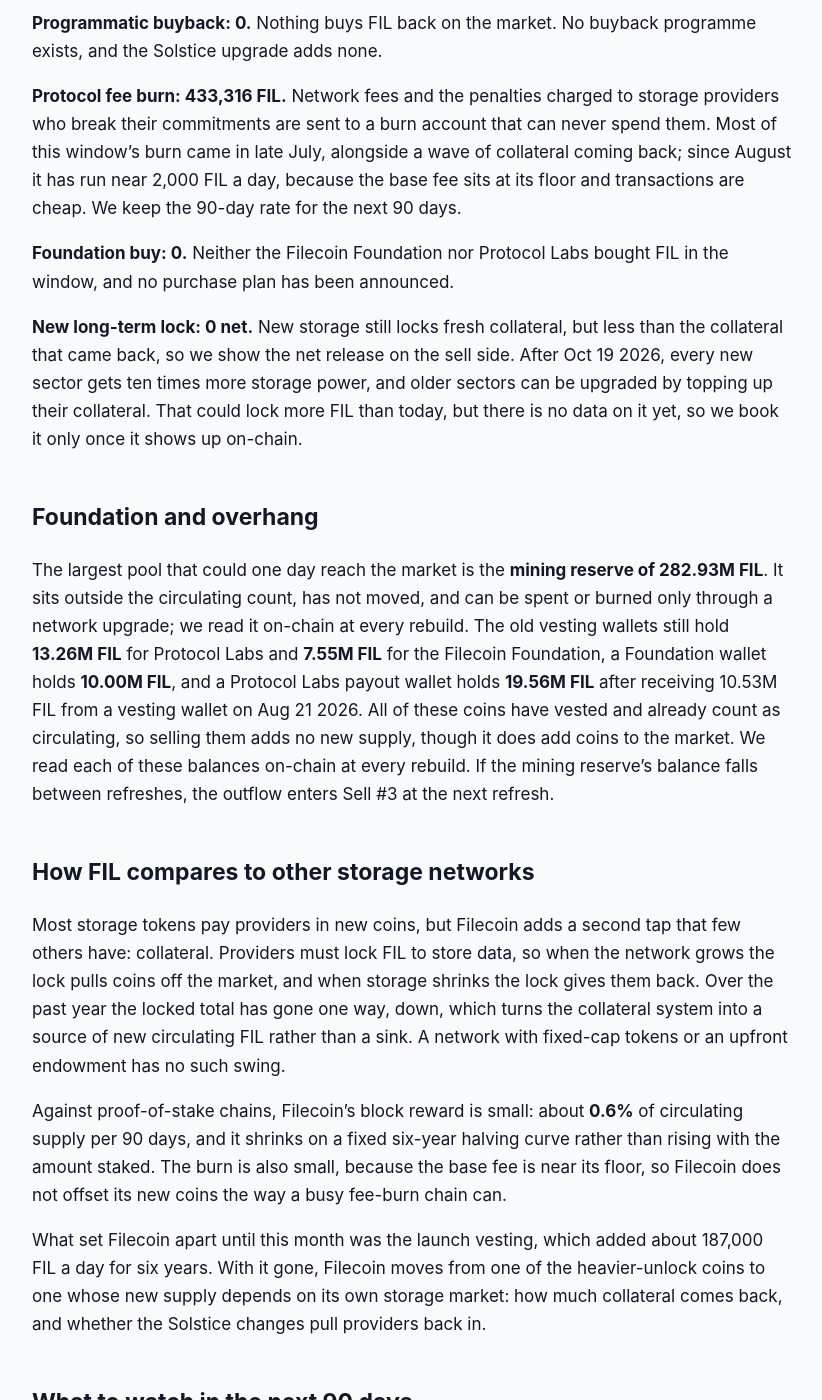
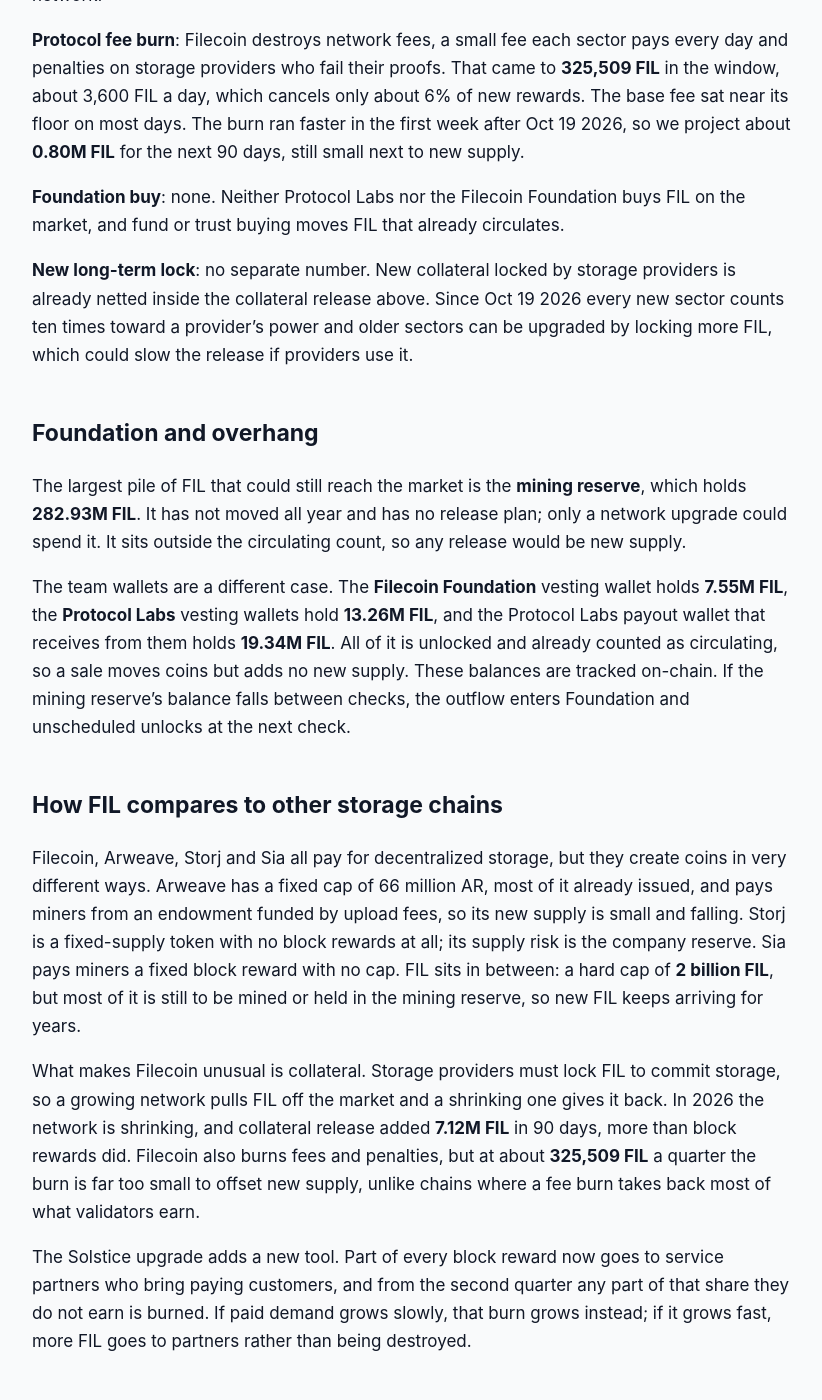
Before and after one commit to jeevansongmy-spec/mrnasdog-articles, a Jekyll site: the page built from crypto/fil-pressure-framework.md, in a window 1280 px wide and 1400 px high, scrolled down 1648 px. Shown: the whole window, without its empty margins (228-1050 px from the left). Built offline with Jekyll 4.4.1, drawn with Linux system fonts in a browser that asks for light colours; some of the changed text lies outside the part shown.

Commit message:
publish: crypto/fil-pressure-framework

```diff
--- a/crypto/fil-pressure-framework.md
+++ b/crypto/fil-pressure-framework.md
@@ -1,6 +1,6 @@
 ---
 title:         "FIL Inflation Analysis · October 2026 · Supply growing · projected to keep growing"
-description:   "FIL supply is growing: 16.43M vested, 10.19M collateral returned and 5.30M mined against a 433K burn: +3.77% in 90 days, about +1.78% next as vesting ended."
+description:   "FIL is inflationary: +3.14% net in 90 days from the last team unlocks, returned collateral and block rewards. The unlocks ended Oct 14 2026; next +1.58%."
 canonical_url: "https://mrnasdog.com/research/fil/inflation"
 tags:          ["crypto", "fil", "filecoin", "storage"]
 published:     true
@@ -12,60 +12,60 @@ published:     true
 
 # FIL Inflation Analysis · October 2026 · Supply growing · projected to keep growing
 
-FIL supply grew fast over the last 90 days and should keep growing, but at less than half the pace. In the 90 days to Oct 16 2026, Filecoin added **16.43M FIL** from the launch vesting of Protocol Labs and the Filecoin Foundation, **10.19M FIL** from storage collateral that came back to providers and **5.30M FIL** of block rewards, while fees and penalties burned **433,316 FIL**, so net supply rose **+3.77%**. The six-year vesting ended on Oct 14 2026, so the MrNasDog Pressure Framework projects about **+1.78%** for the next 90 days, driven by block rewards and returning collateral.
+**FIL** is inflationary: Filecoin's circulating supply grew **+3.14%** in the 90 days to Oct 26 2026, and we project about **+1.58%** for the next 90 days. New FIL came from the last Protocol Labs and Filecoin Foundation unlocks (**14.04M FIL**, ended Oct 14 2026), collateral returned by storage providers (**7.12M**) and block rewards (**5.53M**), against a burn of only **325,509 FIL**. Filecoin has a hard cap of **2 billion FIL**; other trackers read **+3.74%** for the same 90 days.
 
 ## The verdict, in one paragraph
 
-Our ledger reads FIL at **+3.77%** net over the last 90 days and **+1.78%** over the next 90. The inflation monitor reads **+4.64%**, a gap of **0.87 percentage points**, which is above our 0.5-point limit, so the coin page carries a ⚠ monitor gap note. We split the gap into three parts: the monitor divides by the smaller supply of Jul 11 2026 (worth **0.18 points**), its window ends a week earlier than ours (worth **0.16 points**), and the supply figure it reads, which sits about 86M FIL below the chain's own circulating count, rose 4.30M FIL faster than the chain did (worth **0.54 points**). Our on-chain number stays. In one line: Filecoin is **inflationary by design, and just past its biggest unlock**.
+Net new supply for Filecoin over the last 90 days is **+3.14%** of the **838.49M FIL** in circulation. Other trackers read **+3.74%** for the same window, a gap of **0.60 points**, and the coin page carries no warning note. The bigger story is the change ahead: the six-year team unlock that supplied more than half of the new FIL is finished, so the next 90 days should add about **+1.58%**, roughly half the pace. FIL is a shrinking storage network that still releases more coins than it burns: **inflationary, but cooling after the end of vesting**.
 
 ## Sell pressure: where new FIL comes from
 
-**Protocol inflation: 5.30M FIL.** Filecoin pays the storage providers who win blocks in new FIL from a reward pool that still holds **690.0M FIL**. Over the window the pool paid out 5.30M FIL, about 58,900 a day, and 75% of each payment is locked for 180 days before the provider can sell it. The block reward shrinks slowly by design, halving about every six years, so the next 90 days come to about **5.07M FIL**. The Solstice upgrade on Oct 19 2026 splits each block reward between providers and a new service fund, but it creates the same amount of FIL.
+**Block rewards** are the first source. Filecoin storage providers win new FIL for every block, and the network minted **5.27M FIL** between Jul 28 and Oct 26 2026, about 58,500 FIL a day. A quarter of each reward is free at once and the other three quarters unlock in equal steps over 180 days, so the FIL that actually reached the market from rewards in the window was **5.53M**, partly from rewards won earlier in 2026. Since the Solstice upgrade on Oct 19 2026, about 5% of each block reward goes to service partners who bring paying customers, instead of to storage providers. For the next 90 days we expect about **5.37M FIL** from rewards.
 
-**Vesting unlocks: 16.43M FIL.** At launch in 2020, Protocol Labs and the Filecoin Foundation received a large allocation that unlocked in a straight line over six years, about 187,000 FIL a day. That vesting ended on **Oct 14 2026**. The vested total has not moved since, so the next 90 days add **0 FIL** from vesting. This single change is why the next 90 days look so much lighter than the last.
+**Vesting unlocks** were the largest source and are now over. The Protocol Labs and Filecoin Foundation allocations unlocked in a straight line for six years from October 2020, and the last coins unlocked on **Oct 14 2026**. In the 79 days of the window before that date the unlock freed **14.04M FIL**: **3.59M** from the Filecoin Foundation wallet, **7.18M** from four large Protocol Labs wallets and **3.27M** from 91 smaller Protocol Labs wallets. Two more Protocol Labs vesting wallets were already empty, so they freed nothing. For the next 90 days this row is zero.
 
-**Foundation and unscheduled unlocks: 0.** The mining reserve holds **282.93M FIL** and did not move in the window; only a network upgrade can spend or burn it. The Foundation and Protocol Labs wallets hold coins that already vested, which count as circulating, so a sale from them moves coins between holders and adds no new supply.
+**Foundation and unscheduled unlocks** add nothing. The mining reserve did not move, and the team wallets that still hold FIL are already unlocked and counted, so spending them adds no new supply.
 
-**Long-term locked coins: 10.19M FIL released.** Storage providers lock FIL as collateral while they store data, together with the locked share of their rewards. When storage deals end, that collateral comes back. In this window more came back than new storage locked: the locked total fell from **72.59M** to **62.40M FIL**. It has fallen every month for the past year, about 4.7M FIL a month on average, so we expect a similar **10.19M FIL** release in the next 90 days. Filecoin has no bankruptcy estate.
+**Long-term locked collateral** is the third source. Filecoin storage providers lock FIL as collateral for every sector of storage they commit, and get it back when the sector ends. The network has been shrinking, so more collateral came back than was newly locked: the total fell from about **68.84M** to **61.72M FIL**, and **7.12M FIL** returned to the market. In the first week after the Solstice upgrade the release ran a little faster, so we project about **8.65M FIL** for the next 90 days. Filecoin has no bankruptcy estate.
 
 ## Buy pressure: where new FIL goes
 
-**Programmatic buyback: 0.** Nothing buys FIL back on the market. No buyback programme exists, and the Solstice upgrade adds none.
+**Programmatic buyback**: none. No contract, foundation or company buys FIL back for the network.
 
-**Protocol fee burn: 433,316 FIL.** Network fees and the penalties charged to storage providers who break their commitments are sent to a burn account that can never spend them. Most of this window's burn came in late July, alongside a wave of collateral coming back; since August it has run near 2,000 FIL a day, because the base fee sits at its floor and transactions are cheap. We keep the 90-day rate for the next 90 days.
+**Protocol fee burn**: Filecoin destroys network fees, a small fee each sector pays every day and penalties on storage providers who fail their proofs. That came to **325,509 FIL** in the window, about 3,600 FIL a day, which cancels only about 6% of new rewards. The base fee sat near its floor on most days. The burn ran faster in the first week after Oct 19 2026, so we project about **0.80M FIL** for the next 90 days, still small next to new supply.
 
-**Foundation buy: 0.** Neither the Filecoin Foundation nor Protocol Labs bought FIL in the window, and no purchase plan has been announced.
+**Foundation buy**: none. Neither Protocol Labs nor the Filecoin Foundation buys FIL on the market, and fund or trust buying moves FIL that already circulates.
 
-**New long-term lock: 0 net.** New storage still locks fresh collateral, but less than the collateral that came back, so we show the net release on the sell side. After Oct 19 2026, every new sector gets ten times more storage power, and older sectors can be upgraded by topping up their collateral. That could lock more FIL than today, but there is no data on it yet, so we book it only once it shows up on-chain.
+**New long-term lock**: no separate number. New collateral locked by storage providers is already netted inside the collateral release above. Since Oct 19 2026 every new sector counts ten times toward a provider's power and older sectors can be upgraded by locking more FIL, which could slow the release if providers use it.
 
 ## Foundation and overhang
 
-The largest pool that could one day reach the market is the **mining reserve of 282.93M FIL**. It sits outside the circulating count, has not moved, and can be spent or burned only through a network upgrade; we read it on-chain at every rebuild. The old vesting wallets still hold **13.26M FIL** for Protocol Labs and **7.55M FIL** for the Filecoin Foundation, a Foundation wallet holds **10.00M FIL**, and a Protocol Labs payout wallet holds **19.56M FIL** after receiving 10.53M FIL from a vesting wallet on Aug 21 2026. All of these coins have vested and already count as circulating, so selling them adds no new supply, though it does add coins to the market. We read each of these balances on-chain at every rebuild. If the mining reserve's balance falls between refreshes, the outflow enters Sell #3 at the next refresh.
+The largest pile of FIL that could still reach the market is the **mining reserve**, which holds **282.93M FIL**. It has not moved all year and has no release plan; only a network upgrade could spend it. It sits outside the circulating count, so any release would be new supply.
 
-## How FIL compares to other storage networks
+The team wallets are a different case. The **Filecoin Foundation** vesting wallet holds **7.55M FIL**, the **Protocol Labs** vesting wallets hold **13.26M FIL**, and the Protocol Labs payout wallet that receives from them holds **19.34M FIL**. All of it is unlocked and already counted as circulating, so a sale moves coins but adds no new supply. These balances are tracked on-chain. If the mining reserve's balance falls between checks, the outflow enters Foundation and unscheduled unlocks at the next check.
 
-Most storage tokens pay providers in new coins, but Filecoin adds a second tap that few others have: collateral. Providers must lock FIL to store data, so when the network grows the lock pulls coins off the market, and when storage shrinks the lock gives them back. Over the past year the locked total has gone one way, down, which turns the collateral system into a source of new circulating FIL rather than a sink. A network with fixed-cap tokens or an upfront endowment has no such swing.
+## How FIL compares to other storage chains
 
-Against proof-of-stake chains, Filecoin's block reward is small: about **0.6%** of circulating supply per 90 days, and it shrinks on a fixed six-year halving curve rather than rising with the amount staked. The burn is also small, because the base fee is near its floor, so Filecoin does not offset its new coins the way a busy fee-burn chain can.
+Filecoin, Arweave, Storj and Sia all pay for decentralized storage, but they create coins in very different ways. Arweave has a fixed cap of 66 million AR, most of it already issued, and pays miners from an endowment funded by upload fees, so its new supply is small and falling. Storj is a fixed-supply token with no block rewards at all; its supply risk is the company reserve. Sia pays miners a fixed block reward with no cap. FIL sits in between: a hard cap of **2 billion FIL**, but most of it is still to be mined or held in the mining reserve, so new FIL keeps arriving for years.
 
-What set Filecoin apart until this month was the launch vesting, which added about 187,000 FIL a day for six years. With it gone, Filecoin moves from one of the heavier-unlock coins to one whose new supply depends on its own storage market: how much collateral comes back, and whether the Solstice changes pull providers back in.
+What makes Filecoin unusual is collateral. Storage providers must lock FIL to commit storage, so a growing network pulls FIL off the market and a shrinking one gives it back. In 2026 the network is shrinking, and collateral release added **7.12M FIL** in 90 days, more than block rewards did. Filecoin also burns fees and penalties, but at about **325,509 FIL** a quarter the burn is far too small to offset new supply, unlike chains where a fee burn takes back most of what validators earn.
+
+The Solstice upgrade adds a new tool. Part of every block reward now goes to service partners who bring paying customers, and from the second quarter any part of that share they do not earn is burned. If paid demand grows slowly, that burn grows instead; if it grows fast, more FIL goes to partners rather than being destroyed.
 
 ## What to watch in the next 90 days
 
-**The Solstice upgrade on Oct 19 2026.** It splits each block reward between storage providers and a service fund, with no burn in its first quarter. Watch whether the upgrade to ten-times storage power makes providers lock more collateral.
+**Collateral after Solstice:** watch whether the collateral release keeps running near **8.65M FIL** a quarter, or slows as storage providers upgrade sectors to the new ten-times power and lock more FIL.
 
-**Collateral coming back.** The locked total fell 1.55M FIL in the last 30 days, slower than in July. If the fall keeps slowing, the next 90 days will come in under our +1.78%.
+**Jan 18 2027:** the second Solstice quarter begins. The storage-provider share of each block reward keeps falling, the service share stays at 10% until its first volume check, and the gap between them starts to be burned. In the few days of that quarter inside our window the burn stays tiny.
 
-**The first Solstice burn test on Jan 18 2027.** From the second quarter, the part of the service share that is not earned by paid storage is burned, which could add a real burn just after this window.
+**Team wallets:** the Filecoin Foundation (**7.55M FIL**) and Protocol Labs (**13.26M** plus **19.34M** FIL) can now move every coin. A transfer to an exchange adds no new supply, but it is the selling to watch.
 
-**The mining reserve.** Any proposal to burn or spend the 282.93M FIL reserve would change the long-run picture; none is scheduled.
-
-**The monitor gap.** The monitor's 90-day reading still includes the last weeks of vesting; as those weeks drop out of its window, its number should fall toward ours.
+**Mining reserve:** any proposal to spend the **282.93M FIL** reserve would be new supply and would show up first as a network upgrade proposal.
 
 ## Summary
 
-The MrNasDog Pressure Framework reads Filecoin (FIL) at **+3.77% net** over the last 90 days: **16.43M FIL** of launch vesting, **10.19M FIL** of returned storage collateral and **5.30M FIL** of block rewards against a **433,316 FIL** burn. The six-year vesting ended on Oct 14 2026, so the next 90 days drop to about **+1.78%**, with block rewards and returning collateral as the only taps. The key risk is that storage keeps shrinking and collateral keeps flowing back; the upside case is that the Solstice upgrade brings new storage that locks FIL again and, from 2027, burns part of the reward. FIL's supply cap is 2B FIL, and 282.93M of it sits in a reserve no one can spend without a network upgrade.
+Filecoin's FIL supply grew **+3.14%** in the 90 days to Oct 26 2026, mostly from the final Protocol Labs and Filecoin Foundation unlocks, collateral returned by a shrinking storage network and block rewards. The six-year team unlock ended on Oct 14 2026, so we project about **+1.58%** for the next 90 days, roughly half the pace. The burn of **325,509 FIL** per quarter is far too small to offset new supply, and the main risk is the **282.93M FIL** mining reserve, which has no release plan. FIL is capped at **2 billion**, but most of that cap is still to be mined.
 
 ---
 
-*MrNasDog Pressure Framework analysis of FIL, Metric 1 — Inflation. Data + explanation only. Not financial advice. Checked Oct 16 2026.*
+*MrNasDog Pressure Framework analysis of FIL, Metric 1 — Inflation. Data + explanation only. Not financial advice. Checked Oct 26 2026.*
```
